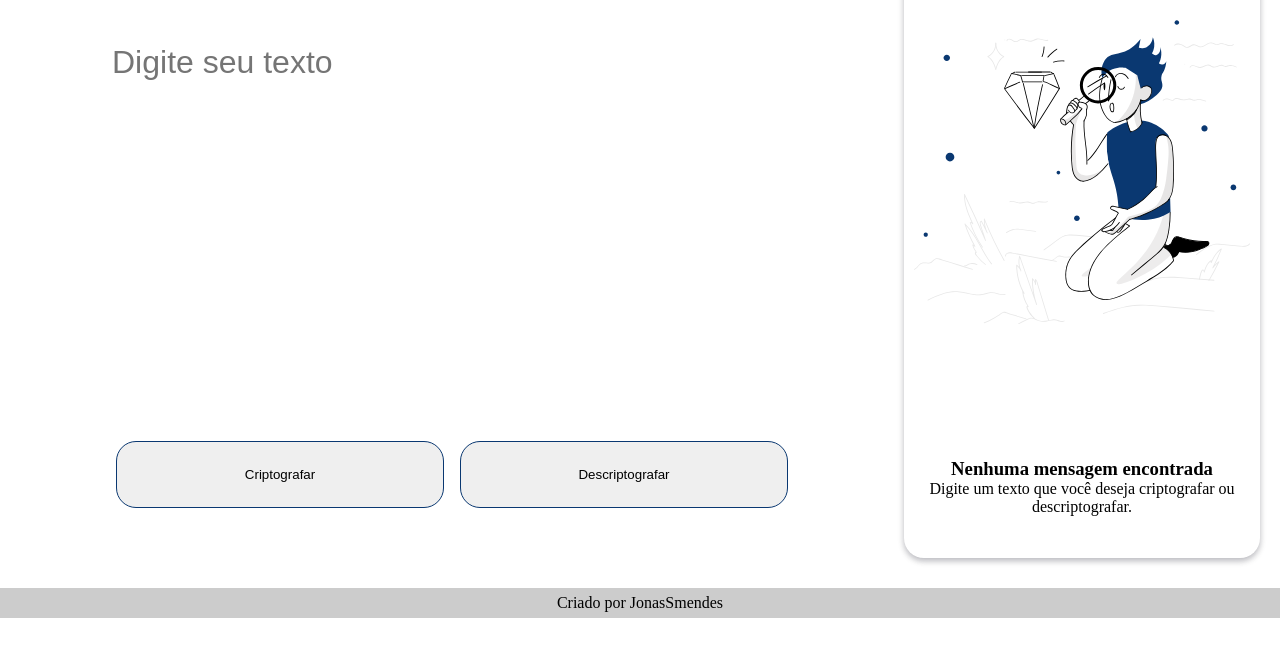
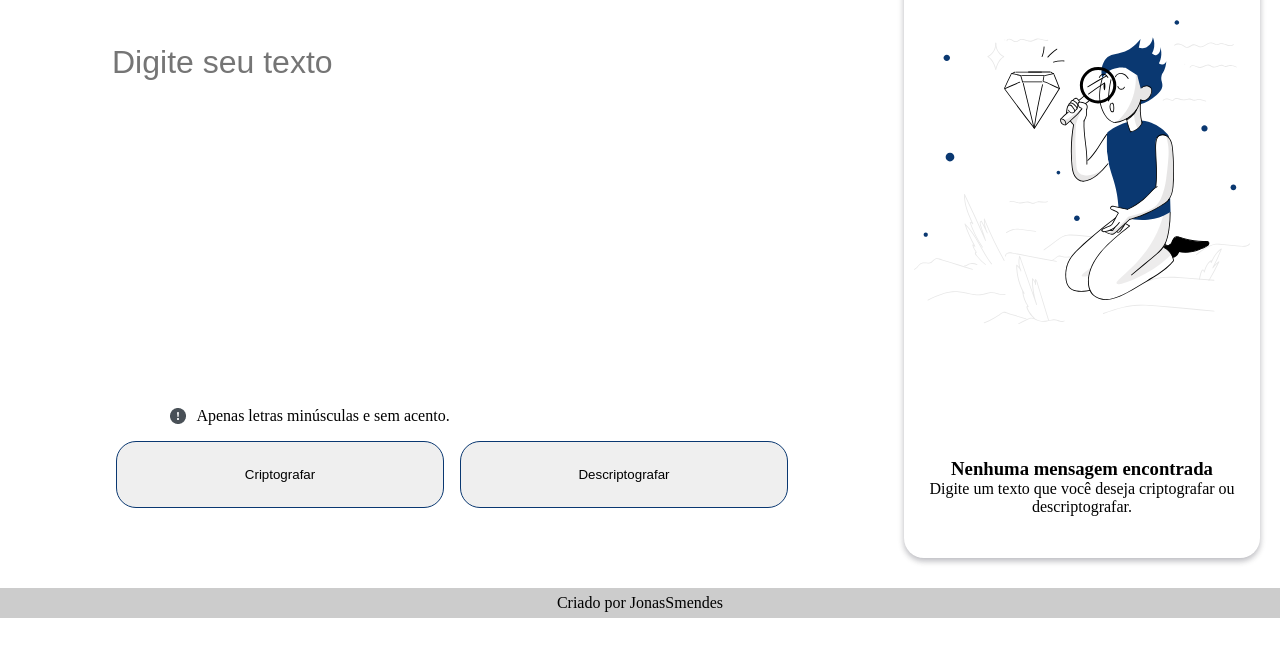
Before and after one commit to JonasSMendes/challenger-Alura, a plain HTML site: page index.html in a window 1280 px wide. Shown: the part 90-746 px from the top of the page. Drawn offline with Linux system fonts and the light colour scheme.

Commit message:
colocando aviso

```diff
--- a/index.html
+++ b/index.html
@@ -14,16 +14,19 @@
         <img src="./assets/Vector.png" alt="">
     </header>
     <main>
-
         <section class="text-input">
             <input class="input-secre" placeholder="Digite seu texto">
+
+
+            <div class="icon-alert">
+                <img src="./assets/Group.png" alt="">
+                Apenas letras minúsculas e sem acento.
+            </div>
             <div class="text-input-button">
                 <button onclick="criptografar()">Criptografar</button>
                 <button onclick="descriptografar()">Descriptografar</button>
             </div>
         </section>
-
-
         <section class="text-cripto">
 
             <div class="section-disable-info-false" id="div-of">
@@ -34,8 +37,6 @@
                     <p>Digite um texto que você deseja criptografar ou descriptografar.</p>
                 </div>
             </div>
-
-
             <div class="section-disable-info-true" id="div-on">
                 <div id="copy-text" class="copy-text">
 
@@ -48,8 +49,6 @@
     <footer>
         Criado por JonasSmendes
     </footer>
-
-
     <script type="text/javascript" src="./script.js"></script>
 </body>
 
--- a/styles.css
+++ b/styles.css
@@ -49,6 +49,19 @@ main {
     font-size: 32px;
     border: 0;
 
+}
+
+.icon-alert {
+    display: flex;
+    align-items: center;
+    justify-content: center;
+    width: 320px;
+    height: 12px;
+    gap: 10px;
+
+    position: absolute;
+    top: 500px;
+    left: 150px;
 }
 
 .text-input-button {
```
Also changed, not shown: assets/Group.png (added).
